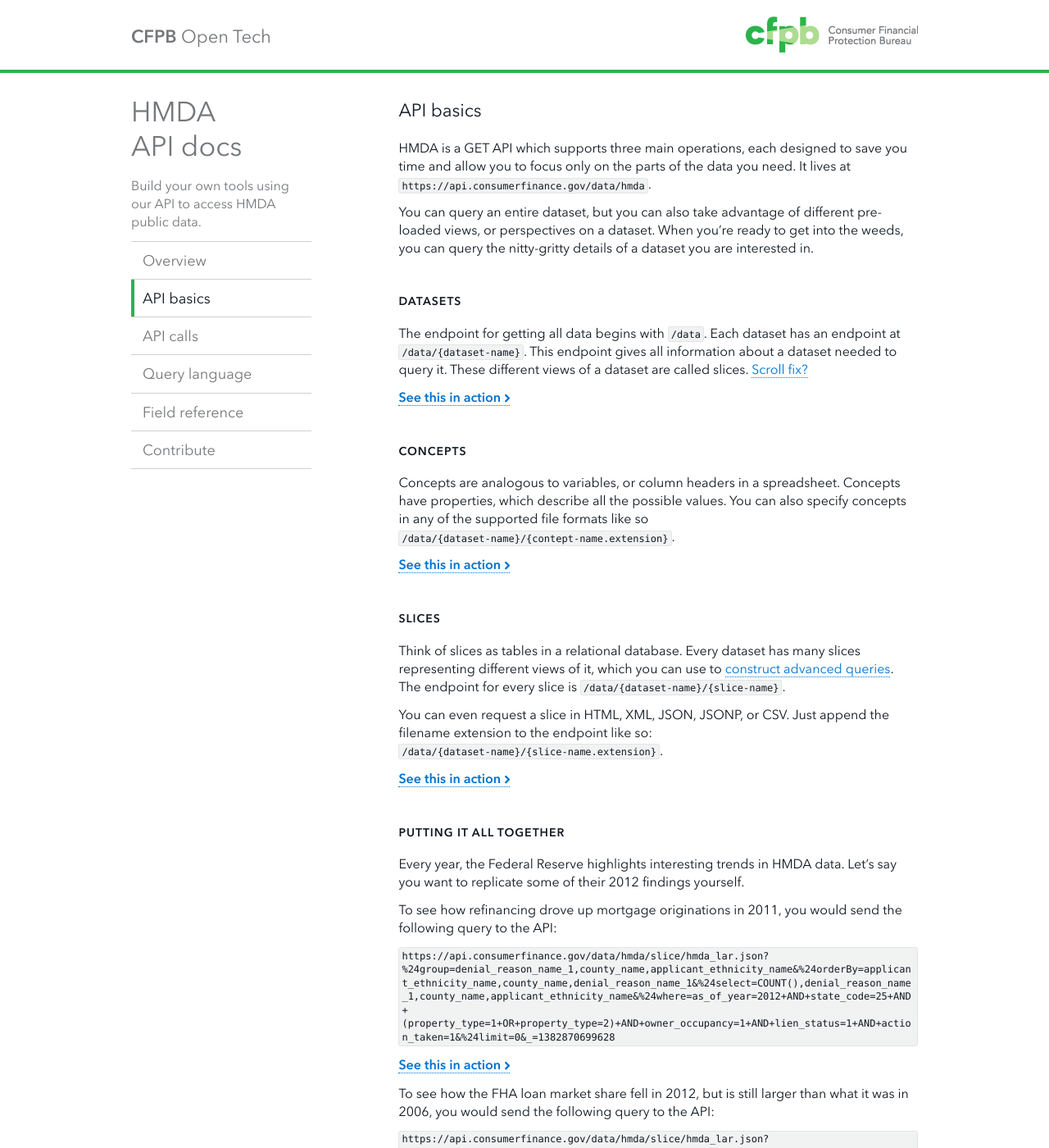
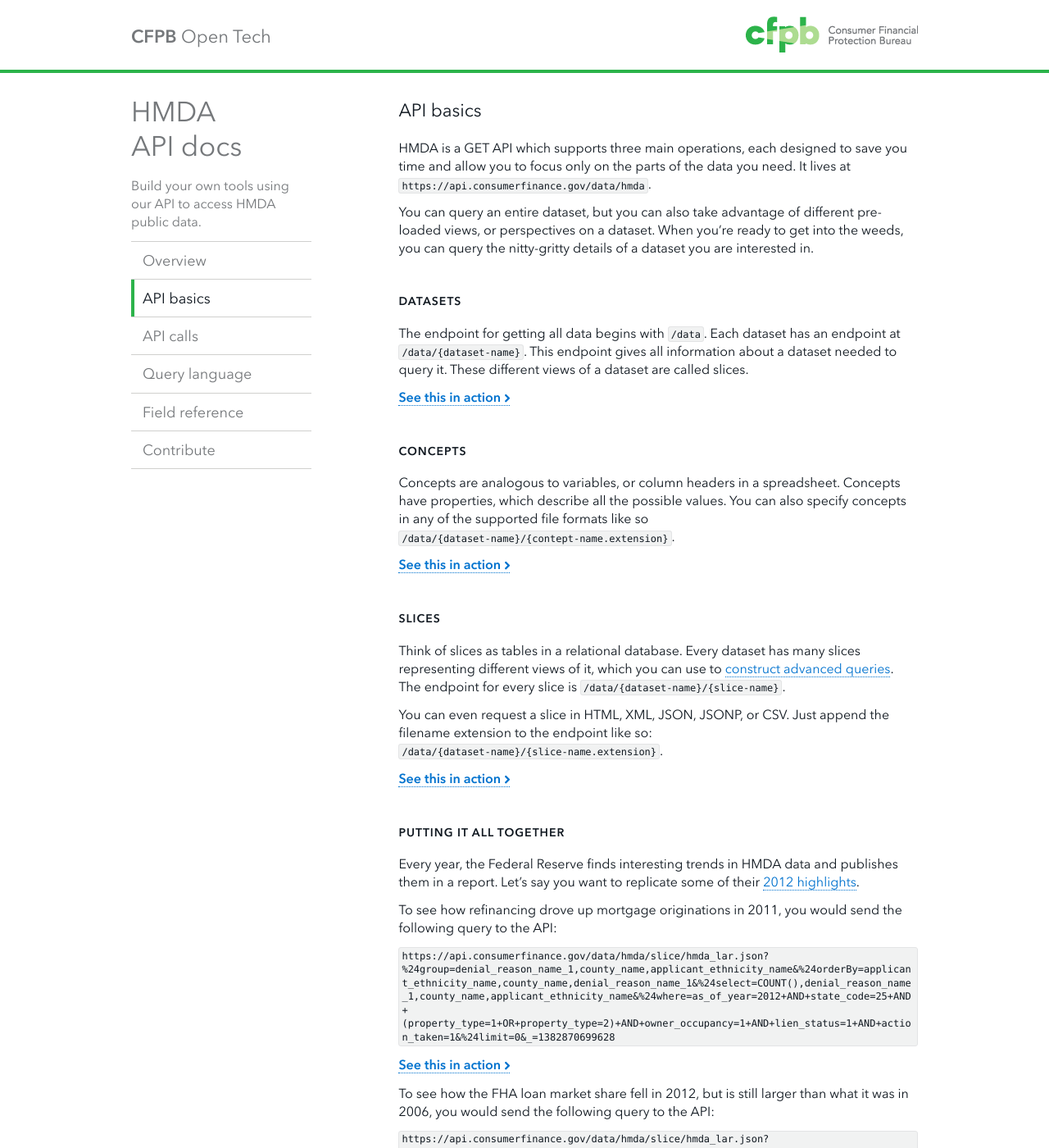
Before and after one commit to cfpb/api, a Jekyll site: the page built from basics.md, in a window 1280 px wide and 1400 px high. Shown: the whole window at 82% size. Built offline with Jekyll 4.4.1, drawn with Linux system fonts in a browser that asks for light colours; Markdown is read by kramdown in place of the engine named in the settings.

````diff
--- a/basics.md
+++ b/basics.md
@@ -15,7 +15,6 @@ When you're ready to get into the weeds, you can query the nitty-gritty details
 ##### Datasets
 The endpoint for getting all data begins with ```/data```. Each dataset has an endpoint at ```/data/{dataset-name}```. This endpoint gives
 all information about a dataset needed to query it. These different views of a dataset are called slices.
-<a href="console/#aggregating" onclick="console/#!/data/getDataset_get_1"> Scroll fix? </a>
 
 <a href="console/#!/data/getDataset_get_1" class="action-arrow">See this in action <i class="icon-right"> </i></a>
 
@@ -34,7 +33,7 @@ You can even request a slice in HTML, XML, JSON, JSONP, or CSV. Just append the
 <a href="console/#!/hmda/querySliceHmda_get_2" class="action-arrow"> See this in action <i class="icon-right"> </i></a>
 
 ##### Putting it all together
-Every year, the Federal Reserve highlights interesting trends in HMDA data. Let's say you want to replicate some of their 2012 findings yourself.
+Every year, the Federal Reserve finds interesting trends in HMDA data and publishes them in a report. Let's say you want to replicate some of their [2012 highlights](http://www.consumerfinance.gov/hmda/learn-more#highlights).
 
 To see how refinancing drove up mortgage originations in 2011, you would send the following query to the API:
 <pre>https://api.consumerfinance.gov/data/hmda/slice/hmda_lar.json?%24group=denial_reason_name_1,county_name,applicant_ethnicity_name&amp;%24orderBy=applicant_ethnicity_name,county_name,denial_reason_name_1&amp;%24select=COUNT(),denial_reason_name_1,county_name,applicant_ethnicity_name&amp;%24where=as_of_year=2012+AND+state_code=25+AND+(property_type=1+OR+property_type=2)+AND+owner_occupancy=1+AND+lien_status=1+AND+action_taken=1&amp;%24limit=0&amp;_=1382870699628</pre>
````
Also changed, not shown: calls.md (deleted, +0 -24 lines).
